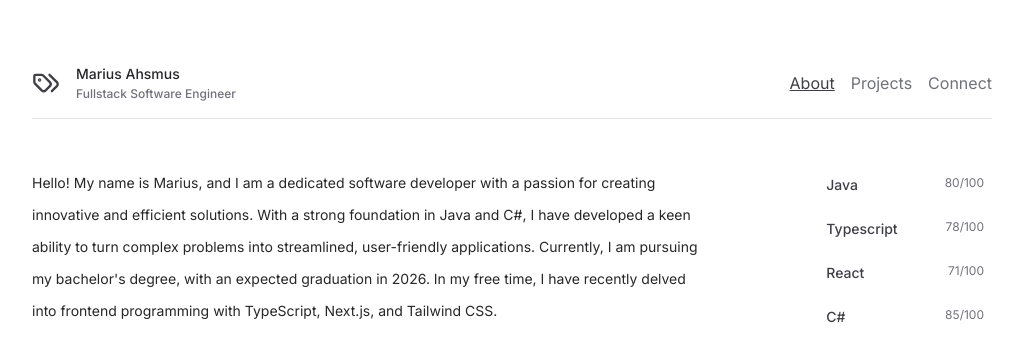
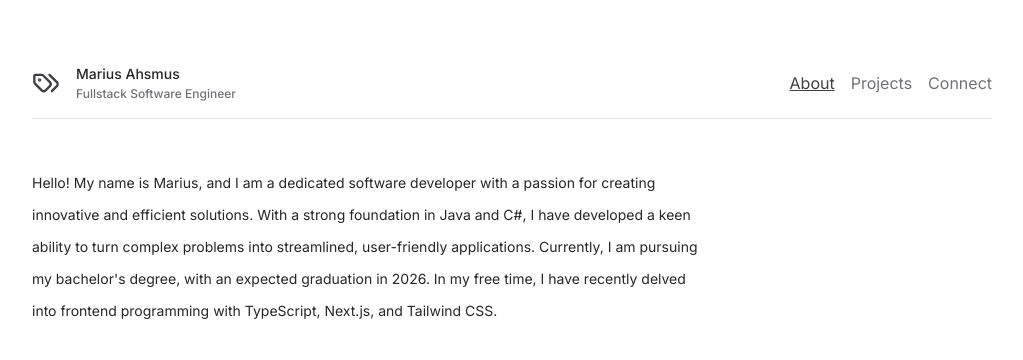
Before and after one commit to mvriu5/portfolio, a Next.js app: page / in a window 1280 px wide. Both pictures are taken after a click on the element "About". Shown: the top 360 px of the page, without its empty margins (128-1151 px from the left). Built offline with nearby package versions, Linux system fonts and the light colour scheme.

Commit message:
removed: skill badges

```diff
--- a/src/components/SkillBadge.tsx
+++ /dev/null
@@ -1,17 +0,0 @@
-"use client";
-
-import React, {HTMLAttributes} from "react";
-
-interface SkillBadgeProps extends HTMLAttributes<HTMLDivElement> {
-    title: string;
-    points: string;
-}
-
-export const SkillBadge: React.FC<SkillBadgeProps> = ({ title, points, className, ...props }) => {
-    return (
-        <div className={"group w-full flex flex-row space-x-12 rounded-lg hover:bg-zinc-100 p-2 cursor-pointer justify-between"}>
-            <span className={"text-sm font-medium text-zinc-700"}>{title}</span>
-            <span className={"text-xs text-zinc-500"}>{points + "/100"}</span>
-        </div>
-    );
-}
--- a/src/components/views/AboutView.tsx
+++ b/src/components/views/AboutView.tsx
@@ -1,19 +1,10 @@
 "use client";
 
-import React, {HTMLAttributes, useState} from "react";
-import {SkillBadge} from "@/components/SkillBadge";
-import { motion } from "framer-motion";
+import React, {HTMLAttributes} from "react";
+import {motion} from "framer-motion";
 
 
-export const AboutView: React.FC<HTMLAttributes<HTMLDivElement>> = ({ className, ...props }) => {
-    const [hovered, setHovered] = useState<string |null>(null);
-
-    const skills = [
-        { title: "Java", points: "80" },
-        { title: "Typescript", points: "78" },
-        { title: "React", points: "71" },
-        { title: "C#", points: "85" }
-    ];
+export const AboutView: React.FC<HTMLAttributes<HTMLDivElement>> = ({}) => {
 
     return (
         <motion.div
@@ -25,17 +16,6 @@ export const AboutView: React.FC<HTMLAttributes<HTMLDivElement>> = ({ className,
             <p className={"text-zinc-800 text-sm max-w-[70%] leading-8 text-pretty"}>
                 Hello! My name is Marius, and I am a dedicated software developer with a passion for creating innovative and efficient solutions. With a strong foundation in Java and C#, I have developed a keen ability to turn complex problems into streamlined, user-friendly applications. Currently, I am pursuing my bachelor's degree, with an expected graduation in 2026. In my free time, I have recently delved into frontend programming with TypeScript, Next.js, and Tailwind CSS.
             </p>
-            <div className="w-max flex flex-col space-y-2">
-                {skills.map((skill) => (
-                    <SkillBadge
-                        key={skill.title}
-                        title={skill.title}
-                        points={skill.points}
-                        onMouseEnter={() => setHovered(skill.title)}
-                        onMouseLeave={() => setHovered(null)}
-                    />
-                ))}
-            </div>
         </motion.div>
     );
 }
```
